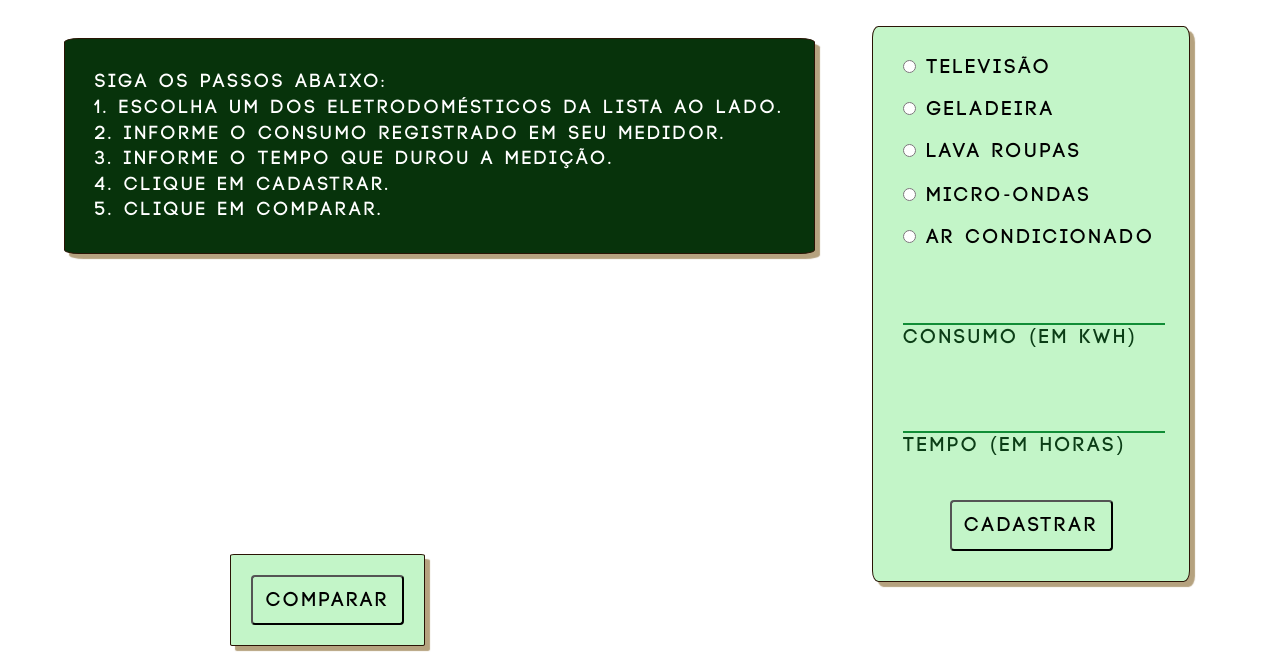
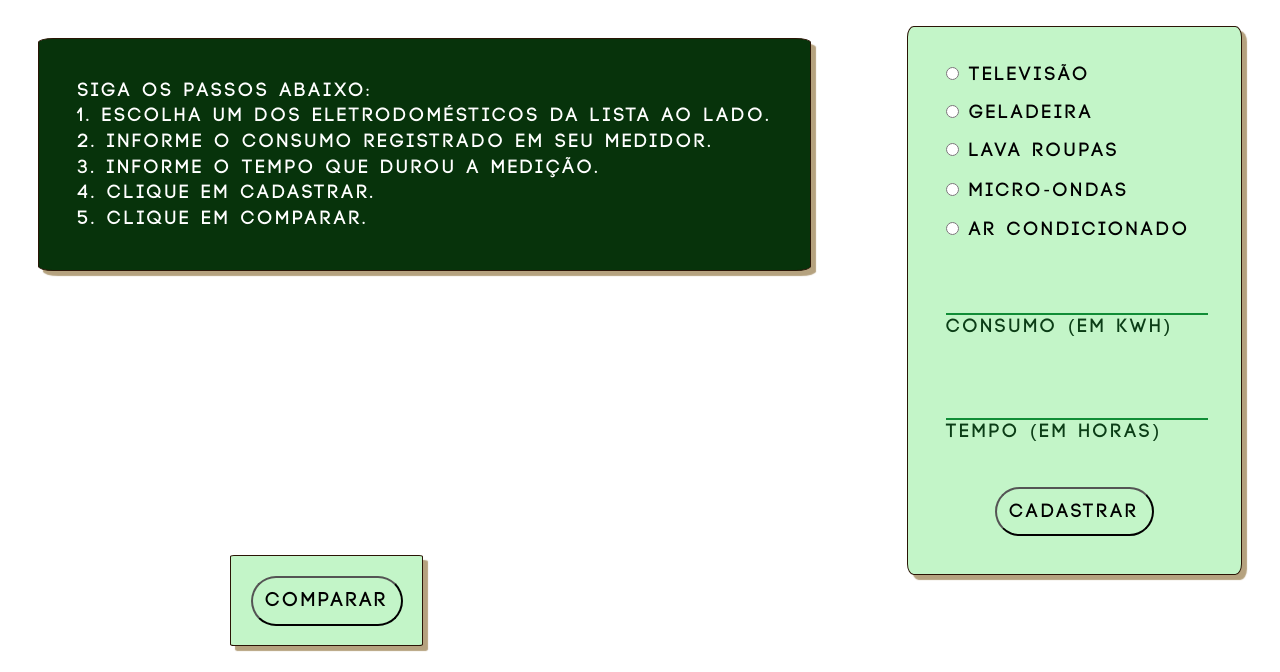
Before and after one commit to luizhenf/202191G5, a Flask app: page /new in a window 1280 px wide. Shown: the part 128-800 px from the top of the page. Run offline with Flask 2, Linux system fonts and the light colour scheme.

Commit message:
correções de responsividade

```diff
--- a/static/css/styles.css
+++ b/static/css/styles.css
@@ -94,16 +94,16 @@ section#banner div{
 
 section#new div#texto{
     position: absolute;
-    left: 5vw;
+    left: 3vw;
     top: 13vw;
     justify-content: left;
     background-color:rgb(7, 51, 11);
-    padding: 30px;
+    padding: 3vw;
     border-radius: 2%;
     border: 1px solid #2a1405;
     box-shadow: 5px 5px 1px 0px #7c5b1d90;
     width:max-content;
-    font-size: 19px;
+    font-size: 1.5vw;
     line-height: 2vw;
     color:rgb(255, 255, 255);
 }
@@ -114,12 +114,12 @@ section#comp {
     bottom: 2vw;
     justify-content: center;
     background-color:rgb(195, 245, 200);
-    padding: 20px;
+    padding: 1.5vw;
     border-radius: 2%;
     border: 1px solid #2a1405;
     box-shadow: 5px 5px 1px 0px #7c5b1d90;
     width:max-content;
-    font-size: 20px;
+    font-size: 2vw;
     font-family:Impact, Haettenschweiler, 'Arial Narrow Bold', sans-serif;
     line-height: 2vw;
 }
@@ -134,7 +134,7 @@ section#comp button {
     color: #000000;
     padding: 0.8rem;
     font-size: 20px;
-    border-radius: 4px;
+    border-radius: 40px;
     cursor: pointer;
     outline: none;
     transition: all 0.4s ease-out;
@@ -147,21 +147,21 @@ section#comp button:hover {
 
 section#new div#card {
     position: absolute;
-    right: 7vw;
+    right: 3vw;
     margin-top: 2vw;
     justify-content: right;
     background-color:rgb(195, 245, 200);
-    padding: 30px;
+    padding: 3vw;
     border-radius: 2%;
     border: 1px solid #2a1405;
     box-shadow: 5px 5px 1px 0px #7c5b1d90;
     width: 20vw;
-    font-size: 20px;
+    font-size: 1.5vw;
 }
 
 section#new div.label-float{
     position: relative;
-    padding-top: 10px;
+    padding-top: 1vw;
     margin-top: 2%;
     margin-bottom: 5%;
 }
@@ -174,8 +174,8 @@ section#new div.label-float input{
     border-bottom: 2px solid #108d36;
     background-color: transparent;
     outline:none;
-    min-width: 180px;
-    font-size: 20px;
+    min-width: 18px;
+    font-size: 1.5vw;
     transition: all 0.3s ease-out;
     border-radius: 0;
 }
@@ -199,9 +199,9 @@ section#new button {
     border-color: #000000;
     color: #000000;
     padding: 0.8rem;
-    font-size: 20px;
+    font-size: 1.5vw;
     margin-top: 2rem;
-    border-radius: 4px;
+    border-radius: 40px;
     cursor: pointer;
     outline: none;
     transition: all 0.4s ease-out;
```
Also changed, not shown: other parts of static/css/styles.css (+12 -12 lines).
